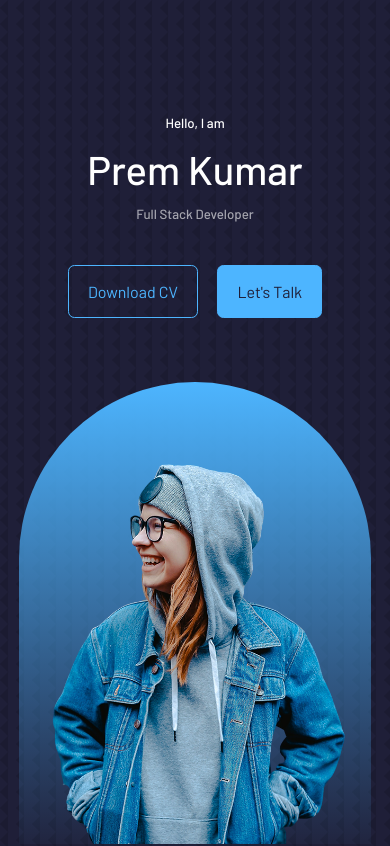
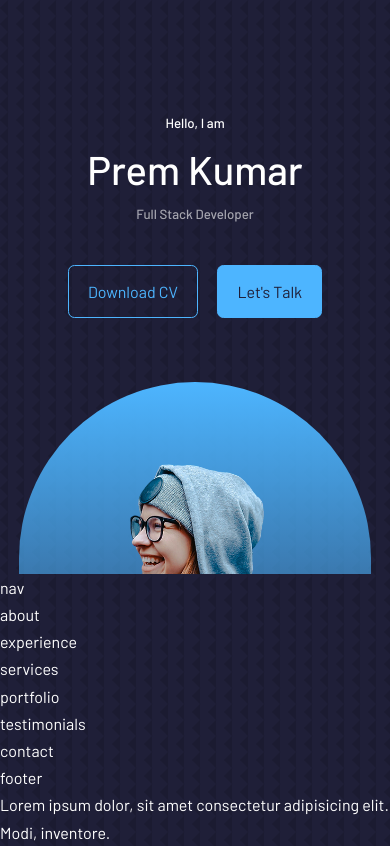
Before and after one commit to Headbreakar/codsoft_portfolio_react, a React (Create React App) app: page / in a window 390 px wide. Shown: the top 846 px of the page. Built offline with nearby package versions, Linux system fonts and the light colour scheme.

Commit message:
Update header.css

```diff
--- a/src/components/header/header.css
+++ b/src/components/header/header.css
@@ -57,6 +57,7 @@ header {
 
 @media screen and (max-width: 1024px) {
   header {
+    height: 68vh;
   }
 }
 @media screen and (max-width: 600px) {
```
